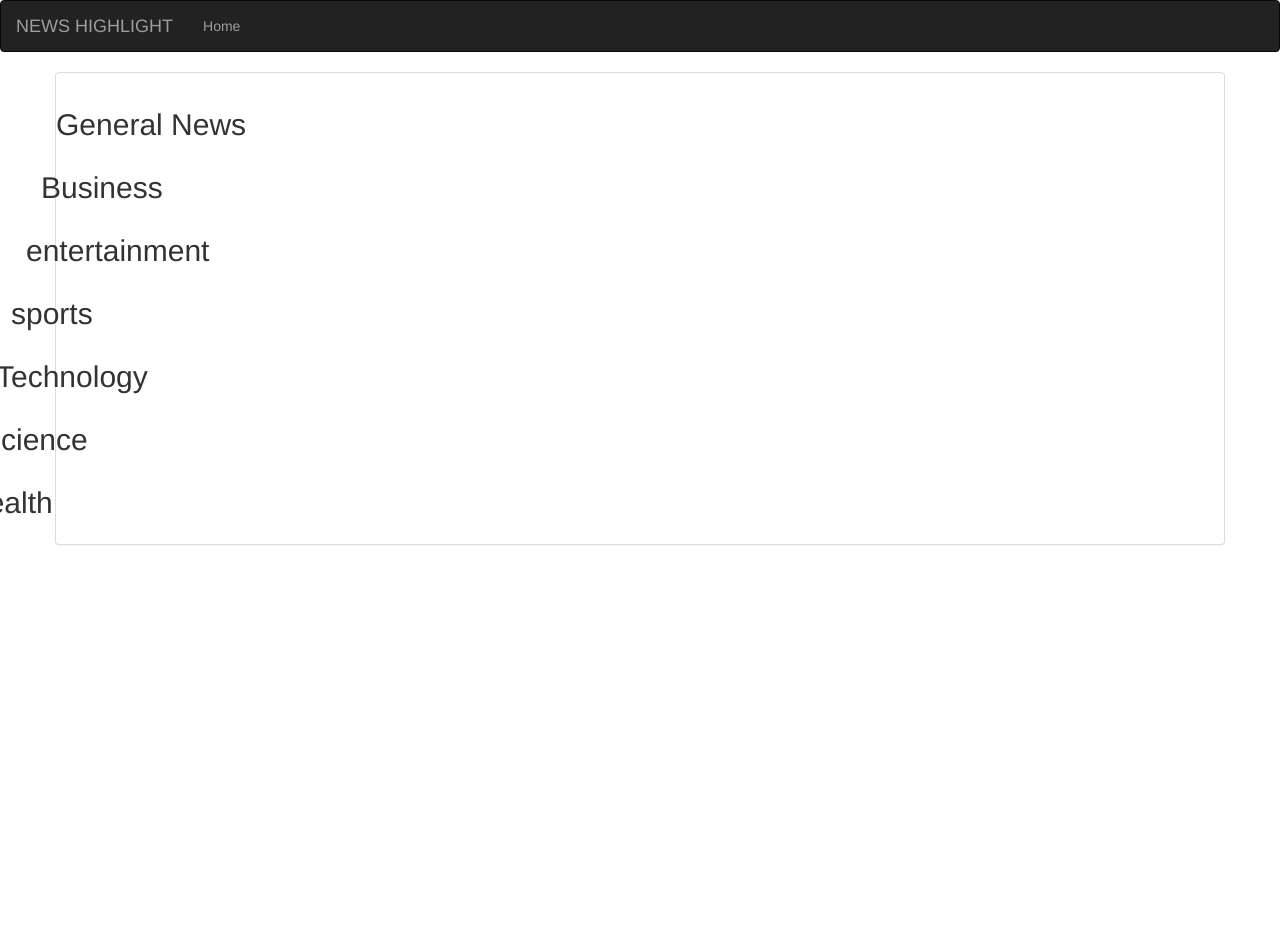
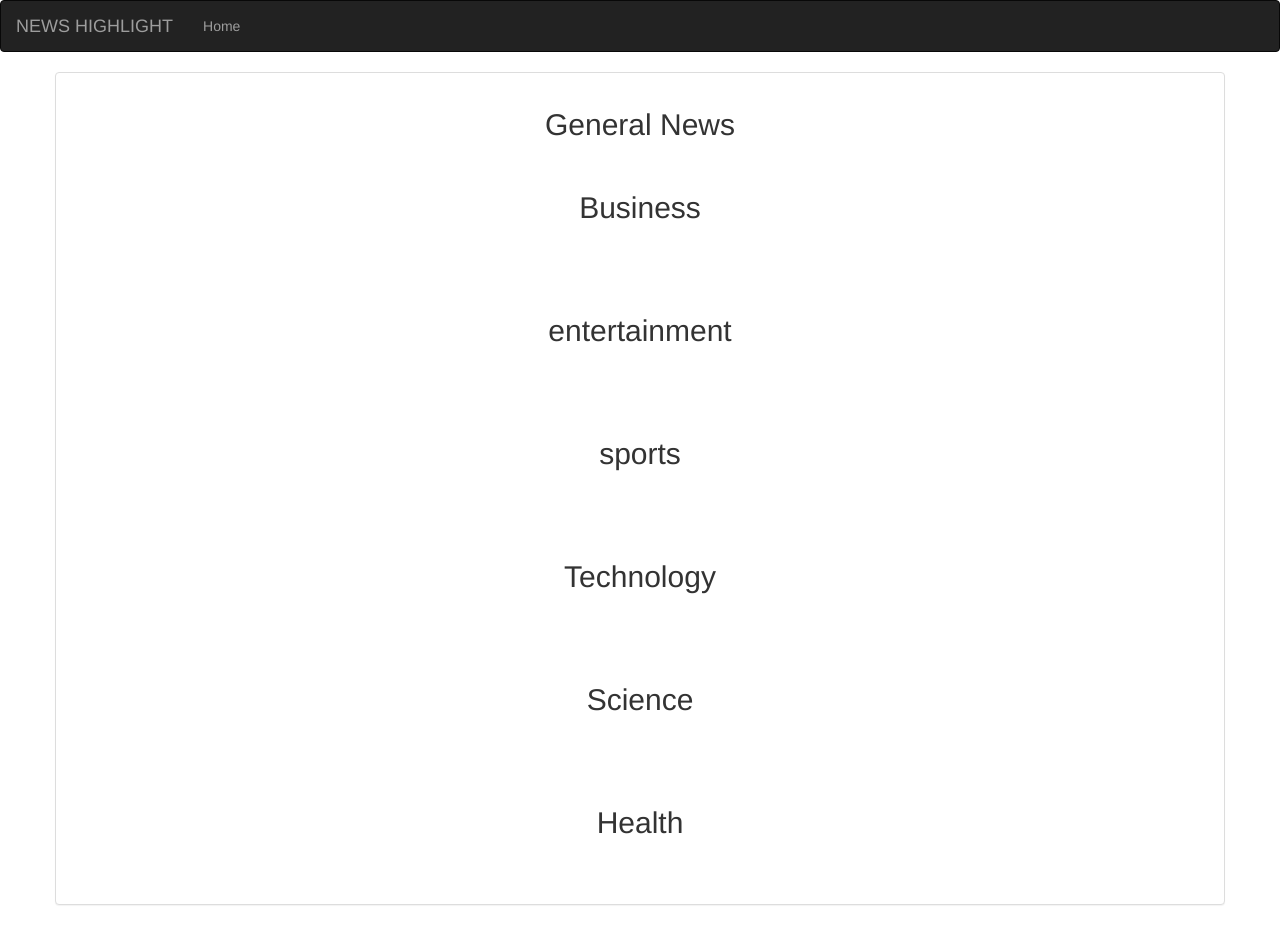
Before and after one commit to Ingabineza12/news, a Flask app: template app/templates/index.html in a window 1280 px wide. Before the commit the page ends 545 px from the top, so only its background shows below. Run offline with Flask 2, Linux system fonts and the light colour scheme; the template is opened without the code that fills it, so the values that code supplies are empty; some libraries are stand-ins or nearby versions.

Commit message:
modified index.html

```diff
--- a/app/templates/index.html
+++ b/app/templates/index.html
@@ -7,7 +7,7 @@
 
 
           <div class="row">
-             <h2>General News</h2>
+             <h2 style="text-align: center">General News</h2>
                 {% for general in new_general %}
                 <div class="col-md-4">
                   <div class="panel panel-default">
@@ -24,10 +24,10 @@
                 </div>
                 {% endfor %}
 
-
+          <br>
 
           <div class="row">
-              <h2>Business</h2>
+              <h2 style="text-align: center">Business</h2><br><br>
                  {% for business in new_business %}
                    <div class="col-md-4">
                      <div class="thumbnail">
@@ -42,11 +42,11 @@
             {% endfor %}
 
 
-
+             <br>
 
 
              <div class="row">
-                 <h2>entertainment</h2>
+                 <h2 style="text-align: center">entertainment</h2><br><br>
                      {% for entertainment in new_entertainment %}
                      <div class="col-md-4">
                         <div class="thumbnail">
@@ -60,9 +60,9 @@
             {% endfor %}
 
 
-
+          <br>
           <div class="row">
-                <h2>sports</h2>
+                <h2 style="text-align: center">sports</h2><br><br>
                    {% for sports in new_sports %}
                       <div class="col-md-4">
                          <div class="thumbnail">
@@ -76,9 +76,9 @@
             {% endfor %}
 
 
-
+           <br>
           <div class="row">
-             <h2>Technology</h2>
+             <h2 style="text-align: center">Technology</h2><br><br>
                    {% for technology in new_tech %}
                       <div class="col-md-4">
                         <div class="thumbnail">
@@ -91,10 +91,10 @@
           </div>
             {% endfor %}
 
-
+             <br>
 
          <div class="row">
-                <h2>Science</h2>
+                <h2 style="text-align: center">Science</h2><br><br>
                      {% for science in new_science %}
                        <div class="col-md-4">
                             <div class="thumbnail">
@@ -107,10 +107,10 @@
          </div>
             {% endfor %}
 
-
+         <br>
 
              <div class="row">
-                  <h2>Health</h2>
+                  <h2 style="text-align: center">Health</h2> <br><br>
                         {% for health in new_health %}
                              <div class="col-md-4">
                                 <div class="thumbnail">
@@ -125,5 +125,7 @@
 
     </div>
   </div>
+  </div>
+  </div>
 
  {% endblock%}
```
